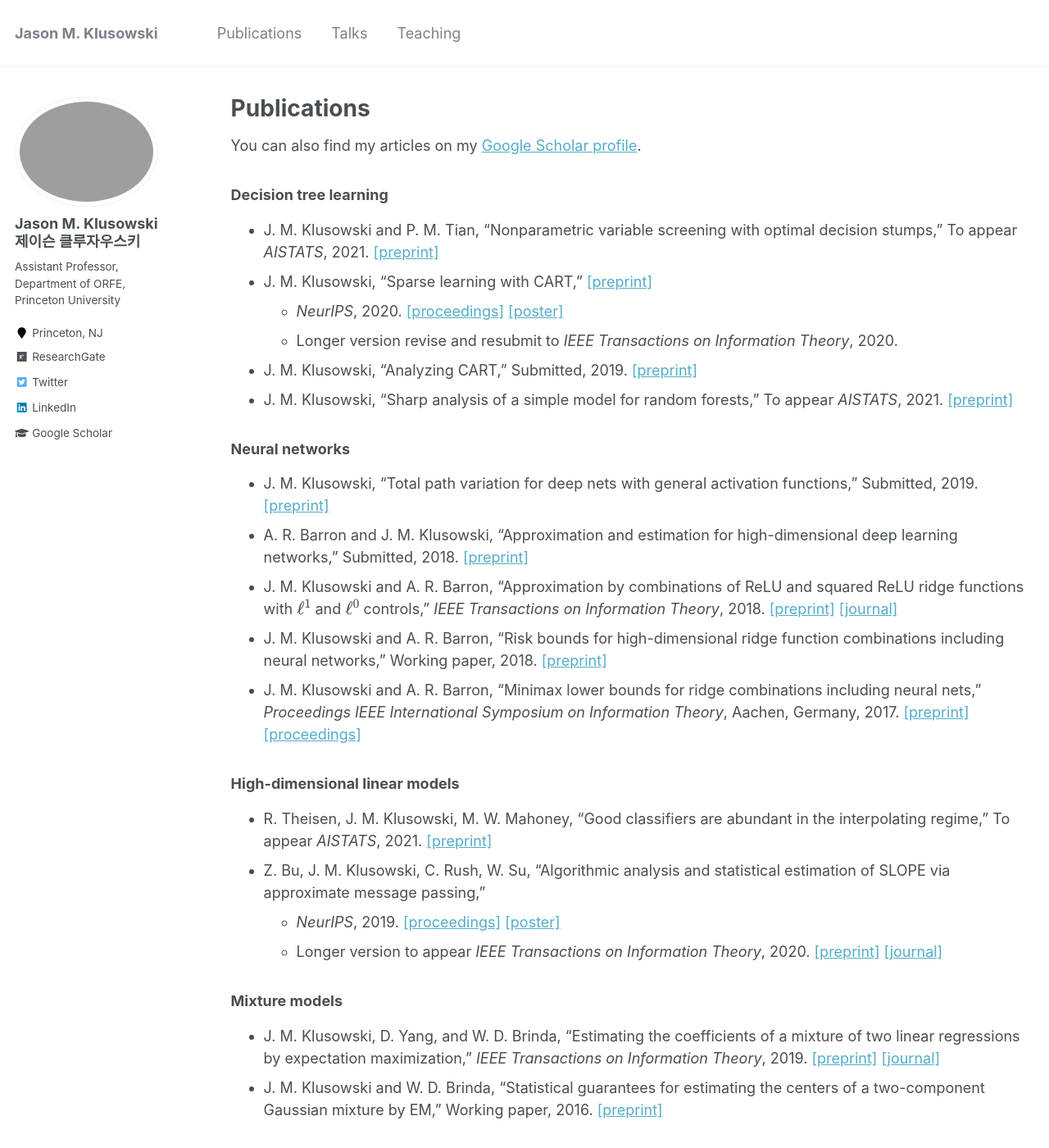
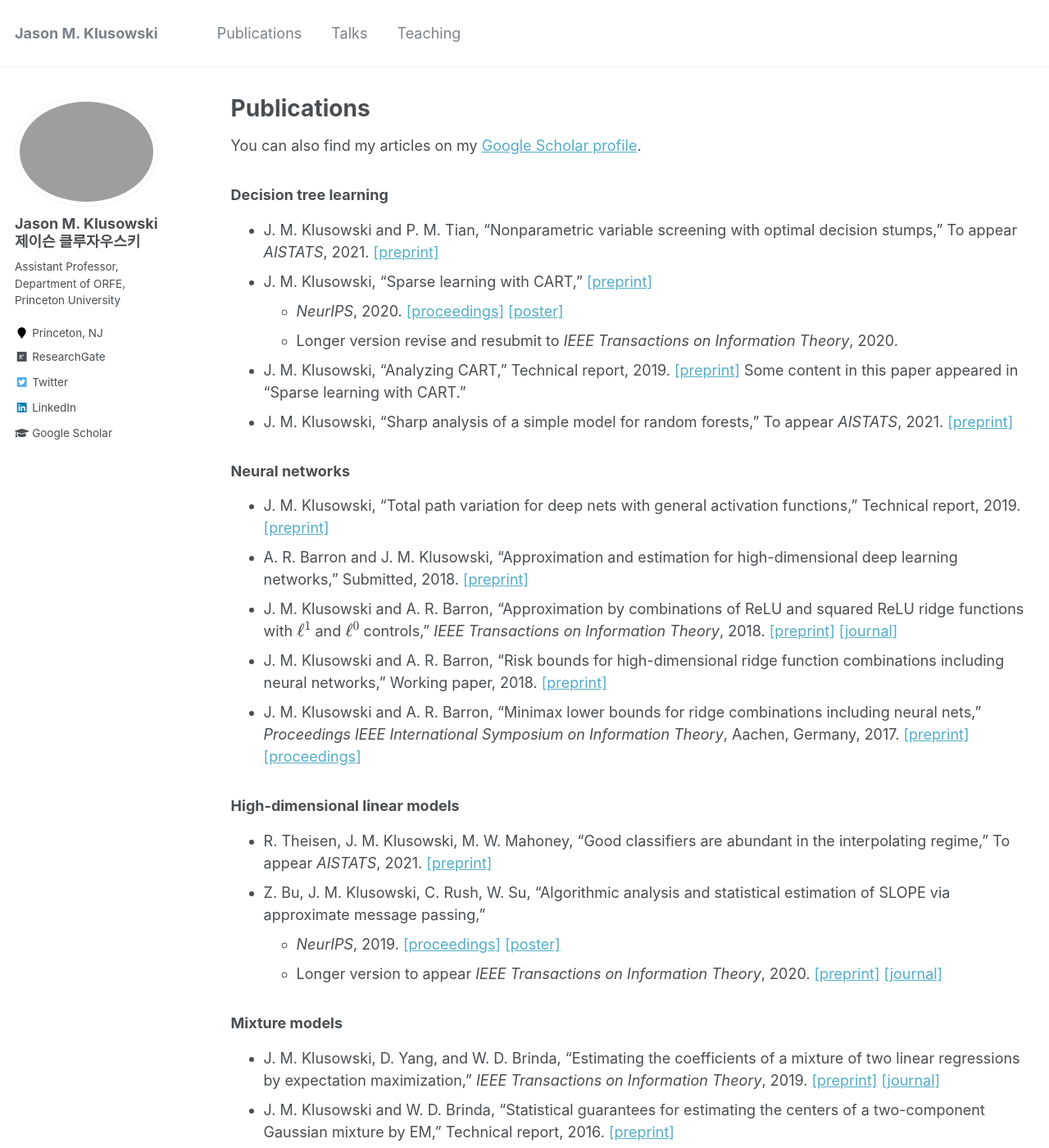
Before and after one commit to jasonklusowski/jasonklusowski.github.io, a Jekyll site: the page built from _pages/publications.md, in a window 1280 px wide and 1400 px high. Shown: the whole window at 82% size. Built offline with Jekyll 4.4.1, drawn with Linux system fonts in a browser that asks for light colours; formulas are drawn with MathJax 3.

Commit message:
Update publications.md

```diff
--- a/_pages/publications.md
+++ b/_pages/publications.md
@@ -13,12 +13,12 @@ You can also find my articles on my [Google Scholar profile](https://scholar.goo
 * J. M. Klusowski, "Sparse learning with CART," [[preprint]](https://arxiv.org/pdf/2006.04266.pdf)
   - _NeurIPS_, 2020. [[proceedings]](https://papers.nips.cc/paper/2020/file/85fc37b18c57097425b52fc7afbb6969-Paper.pdf) [[poster]](https://jasonklusowski.github.io/files/cart_poster.pdf)
   - Longer version revise and resubmit to _IEEE Transactions on Information Theory_, 2020.
-* J. M. Klusowski, "Analyzing CART," Submitted, 2019. [[preprint]](https://arxiv.org/pdf/1906.10086.pdf)
+* J. M. Klusowski, "Analyzing CART," Technical report, 2019. [[preprint]](https://arxiv.org/pdf/1906.10086.pdf) Some content in this paper appeared in "Sparse learning with CART."
 * J. M. Klusowski, "Sharp analysis of a simple model for random forests," To appear _AISTATS_, 2021. [[preprint]](https://arxiv.org/pdf/1805.02587.pdf)
 
 ### Neural networks
 
-* J. M. Klusowski, "Total path variation for deep nets with general activation functions," Submitted, 2019. [[preprint]](https://jasonklusowski.github.io/files/DeepNetApproximationGeneral.pdf)
+* J. M. Klusowski, "Total path variation for deep nets with general activation functions," Technical report, 2019. [[preprint]](https://jasonklusowski.github.io/files/DeepNetApproximationGeneral.pdf)
 * A. R. Barron and J. M. Klusowski, "Approximation and estimation for high-dimensional deep learning networks," Submitted, 2018. [[preprint]](https://arxiv.org/pdf/1809.03090.pdf)
 * J. M. Klusowski and A. R. Barron, "Approximation by combinations of ReLU and squared ReLU ridge functions with $\ell^1$ and $\ell^0$ controls," _IEEE Transactions on Information Theory_, 2018. [[preprint]](https://arxiv.org/pdf/1607.07819.pdf) [[journal]](https://ieeexplore.ieee.org/document/8485650)
 * J. M. Klusowski and A. R. Barron, "Risk bounds for high-dimensional ridge function combinations including neural networks," Working paper, 2018. [[preprint]](https://arxiv.org/pdf/1607.01434.pdf)
@@ -34,7 +34,7 @@ You can also find my articles on my [Google Scholar profile](https://scholar.goo
 ### Mixture models
 
 * J. M. Klusowski, D. Yang, and W. D. Brinda, "Estimating the coefficients of a mixture of two linear regressions by expectation maximization," _IEEE Transactions on Information Theory_, 2019. [[preprint]](https://arxiv.org/pdf/1704.08231.pdf) [[journal]](https://ieeexplore.ieee.org/document/8606170)
-* J. M. Klusowski and W. D. Brinda, "Statistical guarantees for estimating the centers of a two-component Gaussian mixture by EM," Working paper, 2016. [[preprint]](http://arxiv.org/pdf/1608.02280.pdf)
+* J. M. Klusowski and W. D. Brinda, "Statistical guarantees for estimating the centers of a two-component Gaussian mixture by EM," Technical report, 2016. [[preprint]](http://arxiv.org/pdf/1608.02280.pdf)
 
 ### Network analysis
 
```
